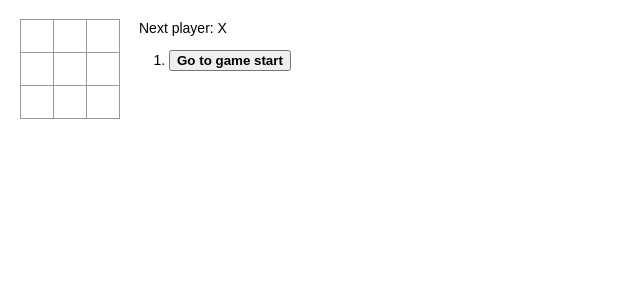
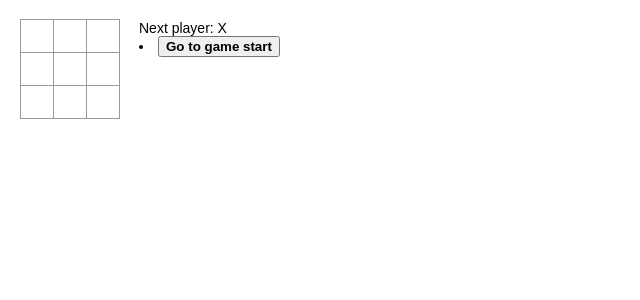
Before and after one commit to onesword0618/tutorials, a React app: page / in a window 1280 px wide. Shown: the top 300 px of the page, without its empty margins (0-640 px from the left). Built offline with nearby package versions, Linux system fonts and the light colour scheme.

Commit message:
Update: 実行履歴の修正を行った
<ol>をGameコンポーネントに渡した。
toggleボタンの動きと連動させるため

```diff
--- a/src/components/Moves.tsx
+++ b/src/components/Moves.tsx
@@ -12,7 +12,7 @@ type Props = {
 export const Moves : React.FC<Props> = (props) => {
   const {history,jumpTo,currentNumber} = props;
   return (
-    <ol>
+    <>
       {history.map((step, move) => {
         const desc = move ? `Go to move #${move}.` : 'Go to game start';
         const location = move ? `(${step.location.col}, ${step.location.row})` : '';
@@ -25,6 +25,6 @@ export const Moves : React.FC<Props> = (props) => {
           </li>
         );
       })}
-  </ol>
+    </>
   );
 }
```
Also changed, not shown: 1 other file (tests, documents, lock files or other folders). Lines whose indentation alone changed are shown as unchanged.
